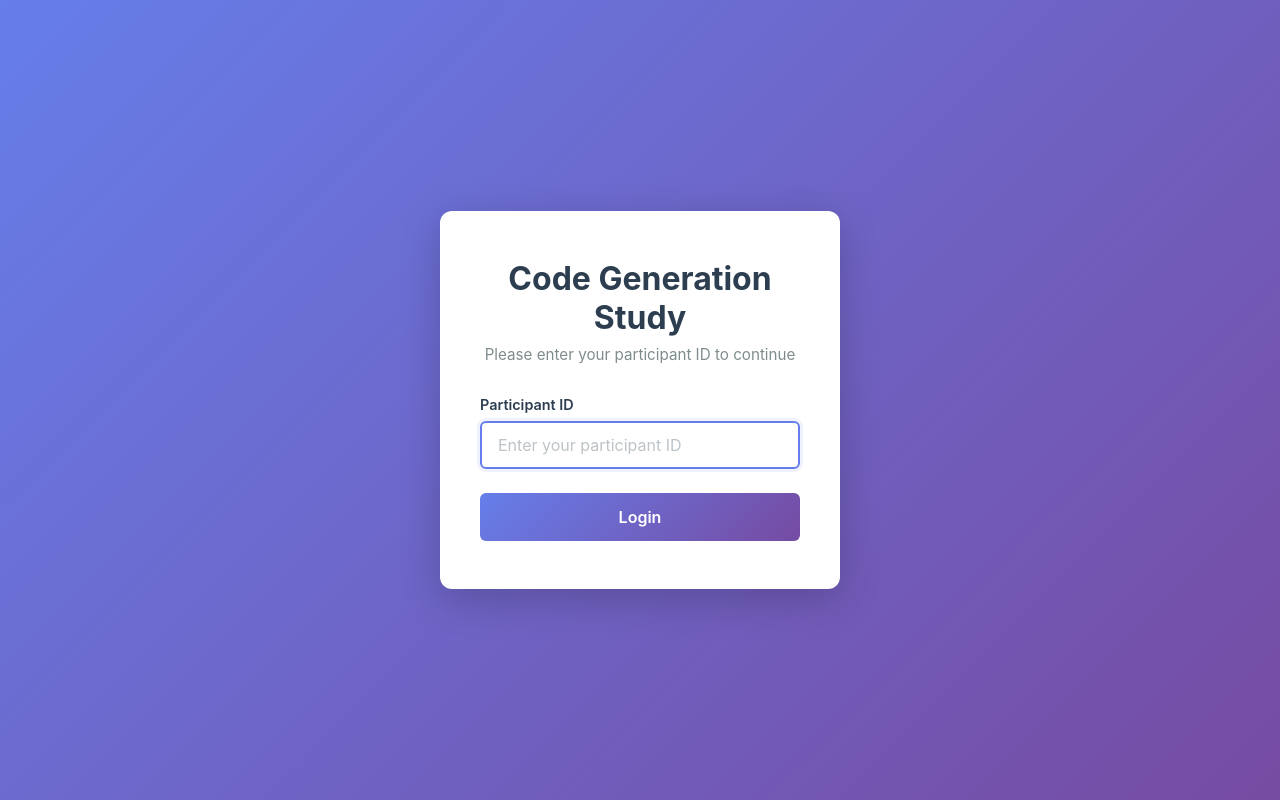
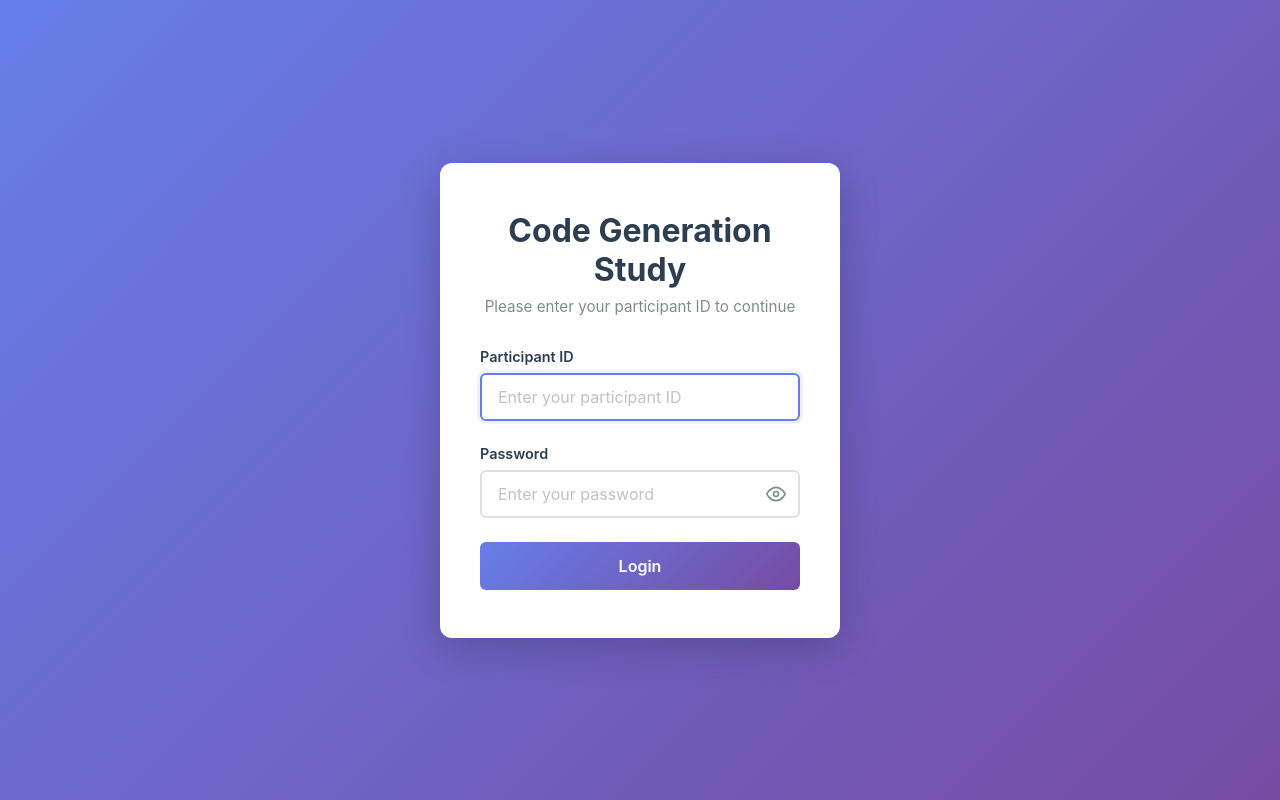
Before and after one commit to clcatalan/control-cfd, a React (Vite) app in the folder frontend/: page / in a window 1280 px wide. Built offline with nearby package versions, Linux system fonts and the light colour scheme.

Commit message:
add password to login

```diff
--- a/frontend/src/components/Login.css
+++ b/frontend/src/components/Login.css
@@ -64,6 +64,46 @@
   color: #bdc3c7;
 }
 
+.password-input-wrapper {
+  position: relative;
+}
+
+.password-input-wrapper input {
+  padding-right: 2.75rem;
+}
+
+.password-toggle {
+  position: absolute;
+  top: 50%;
+  right: 0.5rem;
+  transform: translateY(-50%);
+  display: flex;
+  align-items: center;
+  justify-content: center;
+  width: 2rem;
+  height: 2rem;
+  padding: 0;
+  border: none;
+  background: none;
+  color: #7f8c8d;
+  cursor: pointer;
+  border-radius: 4px;
+}
+
+.password-toggle:hover {
+  color: #667eea;
+}
+
+.password-toggle:focus-visible {
+  outline: 2px solid #667eea;
+  outline-offset: 1px;
+}
+
+.password-toggle:disabled {
+  cursor: not-allowed;
+  opacity: 0.6;
+}
+
 .login-button {
   width: 100%;
   padding: 0.875rem 1.5rem;
--- a/frontend/src/components/Login.jsx
+++ b/frontend/src/components/Login.jsx
@@ -5,6 +5,8 @@ const API_URL = import.meta.env.PROD ? '/api' : 'http://localhost:3001/api'
 
 function Login({ onLogin }) {
   const [participantId, setParticipantId] = useState('')
+  const [password, setPassword] = useState('')
+  const [showPassword, setShowPassword] = useState(false)
   const [loading, setLoading] = useState(false)
   const [error, setError] = useState('')
 
@@ -17,6 +19,11 @@ function Login({ onLogin }) {
       return
     }
 
+    if (!password) {
+      setError('Please enter a password')
+      return
+    }
+
     setLoading(true)
 
     try {
@@ -25,7 +32,7 @@ function Login({ onLogin }) {
         headers: {
           'Content-Type': 'application/json',
         },
-        body: JSON.stringify({ participantId: participantId.trim() }),
+        body: JSON.stringify({ participantId: participantId.trim(), password }),
       })
 
       const data = await response.json()
@@ -61,6 +68,39 @@ function Login({ onLogin }) {
               disabled={loading}
             />
           </div>
+          <div className="input-group">
+            <label htmlFor="password">Password</label>
+            <div className="password-input-wrapper">
+              <input
+                type={showPassword ? 'text' : 'password'}
+                id="password"
+                value={password}
+                onChange={(e) => setPassword(e.target.value)}
+                placeholder="Enter your password"
+                disabled={loading}
+              />
+              <button
+                type="button"
+                className="password-toggle"
+                onClick={() => setShowPassword((prev) => !prev)}
+                disabled={loading}
+                aria-label={showPassword ? 'Hide password' : 'Show password'}
+                aria-pressed={showPassword}
+              >
+                {showPassword ? (
+                  <svg viewBox="0 0 24 24" width="20" height="20" fill="none" stroke="currentColor" strokeWidth="2" strokeLinecap="round" strokeLinejoin="round">
+                    <path d="M17.94 17.94A10.94 10.94 0 0 1 12 20c-7 0-11-8-11-8a18.5 18.5 0 0 1 5.06-5.94M9.9 4.24A10.94 10.94 0 0 1 12 4c7 0 11 8 11 8a18.5 18.5 0 0 1-2.16 3.19m-6.72-1.07a3 3 0 1 1-4.24-4.24" />
+                    <line x1="1" y1="1" x2="23" y2="23" />
+                  </svg>
+                ) : (
+                  <svg viewBox="0 0 24 24" width="20" height="20" fill="none" stroke="currentColor" strokeWidth="2" strokeLinecap="round" strokeLinejoin="round">
+                    <path d="M1 12s4-8 11-8 11 8 11 8-4 8-11 8-11-8-11-8Z" />
+                    <circle cx="12" cy="12" r="3" />
+                  </svg>
+                )}
+              </button>
+            </div>
+          </div>
           {error && <div className="error-message">{error}</div>}
           <button type="submit" className="login-button" disabled={loading}>
             {loading ? 'Logging in...' : 'Login'}
```
Also changed, not shown: 2 other files (tests, documents, lock files or other folders).
